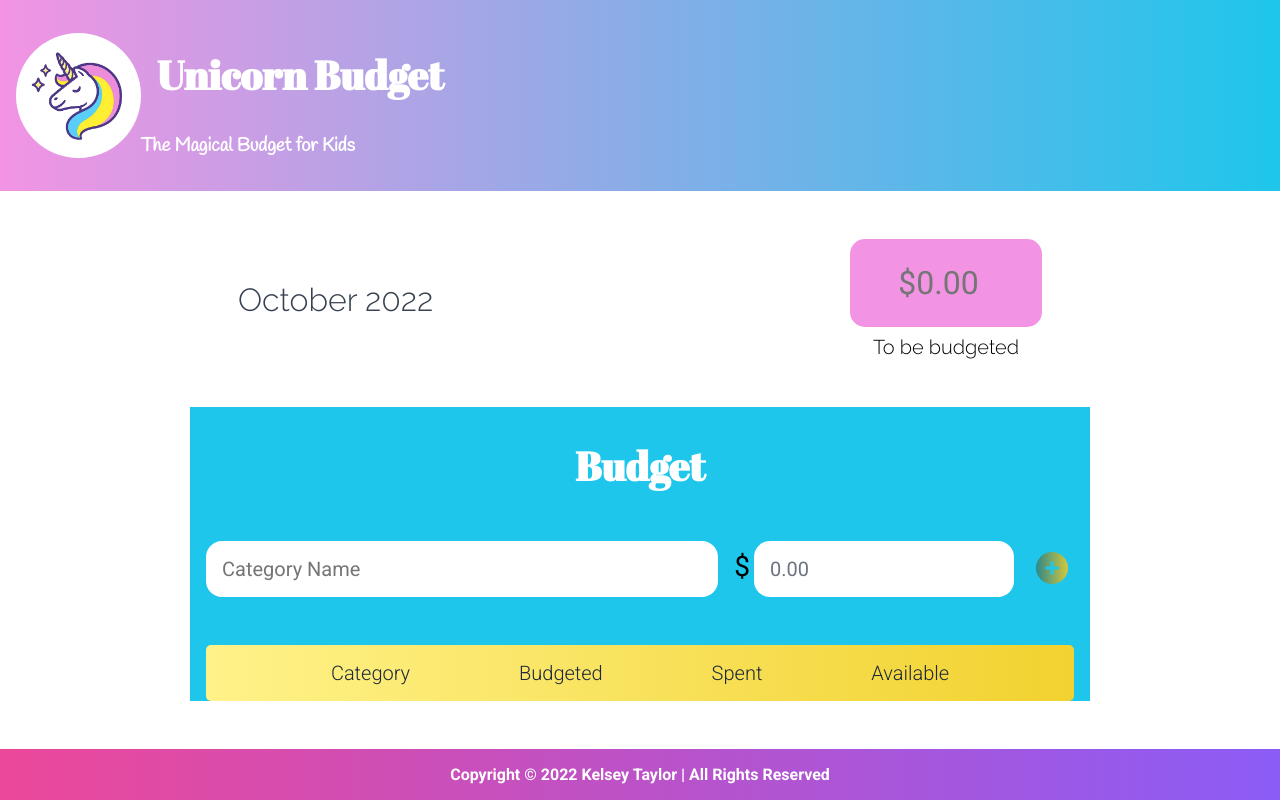
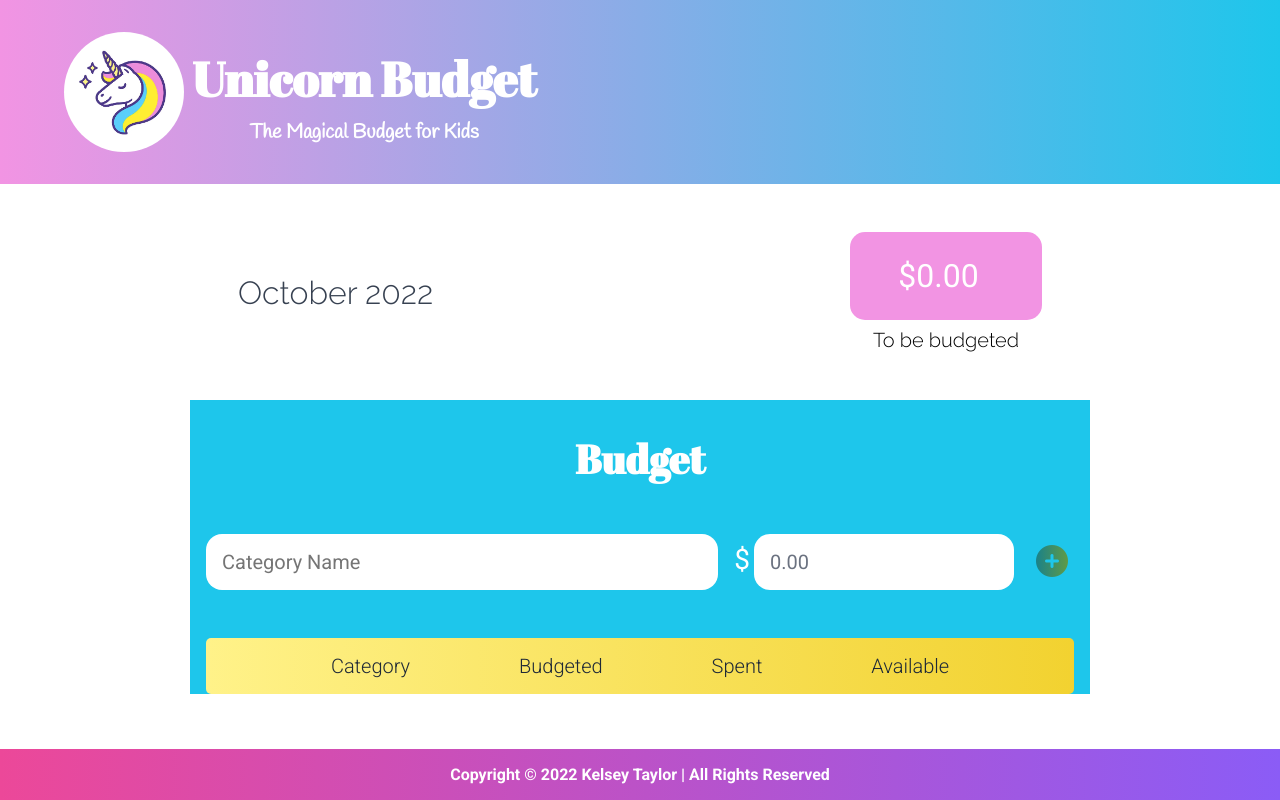
Before and after one commit to KelseyATaylor/unicorn-budget, a website: page client/index.html in a window 1280 px wide. Drawn offline with nearby package versions, Linux system fonts and the light colour scheme; no server answers.

Commit message:
minor header css changes

```diff
--- a/client/styles.css
+++ b/client/styles.css
@@ -12,6 +12,7 @@
 	--yellow1: #f2d230;
 	--yellow2: #fff289;
 	--teal2: #0d7d96;
+	--green: #6d9f3a;
 }
 
 /* Fonts
@@ -59,25 +60,34 @@ nav {
 	display: flex;
 	justify-content: left;
 	align-items: center;
+	padding-left: 3rem;
 }
 
 #unicorn-logo {
 	border-radius: 50%;
 	max-width: 10%;
 }
+header div {
+	display: flex;
+	flex-direction: column;
+	align-items: center;
+	justify-content: center;
+}
 
 header h1 {
-	font-size: 2.5rem;
+	font-size: 3rem;
 	font-weight: 900;
-	margin-bottom: 1rem;
+	/* margin-bottom: 1rem; */
 	color: var(--light);
 	font-family: "Abril Fatface", cursive;
-	padding: 1rem;
+	padding: 0.5rem;
+	/* max-width: 50%; */
 }
 
 header h3 {
 	font-family: "Handlee", cursive;
 	color: var(--light);
+	font-size: 1.25rem;
 }
 
 .month_toBeB_container {
@@ -100,6 +110,10 @@ header h3 {
 	text-align: center;
 	width: 12rem;
 	background-color: var(--pink1);
+	color: var(--light);
+}
+
+.input_toBeBudgeted::placeholder {
 	color: var(--light);
 }
 
@@ -180,11 +194,11 @@ button {
 }
 
 #addLine {
-	/* color: var(--pink); */
 	font-size: 2rem;
-	background-image: linear-gradient(to right, var(--teal2), var(--yellow1));
+	background-image: linear-gradient(to right, var(--teal2), var(--green));
 	-webkit-background-clip: text;
 	-webkit-text-fill-color: transparent;
+	color: var(--green);
 	cursor: pointer;
 	transition: 0.4s;
 }
@@ -254,6 +268,7 @@ main {
 }
 .currency-code-nc {
 	font-size: 1.75rem;
+	color: var(--light);
 }
 
 .currency-code {
```
Also changed, not shown: client/index.html (+1 -0 lines).
